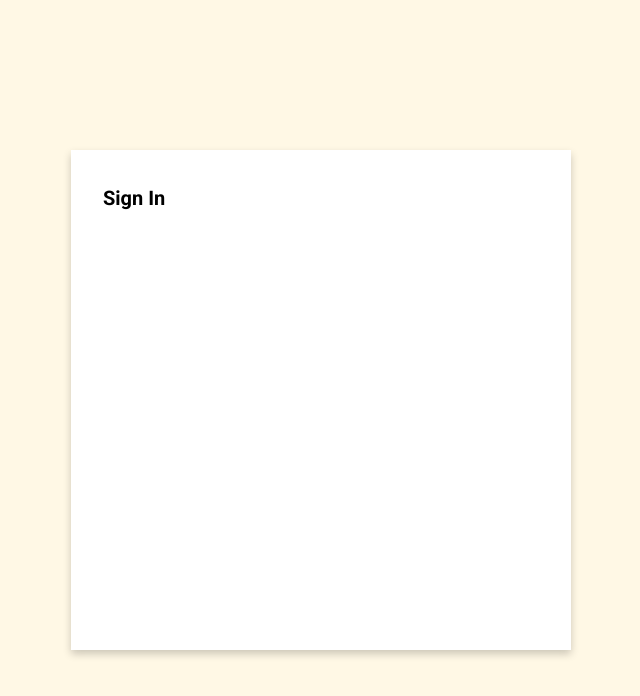
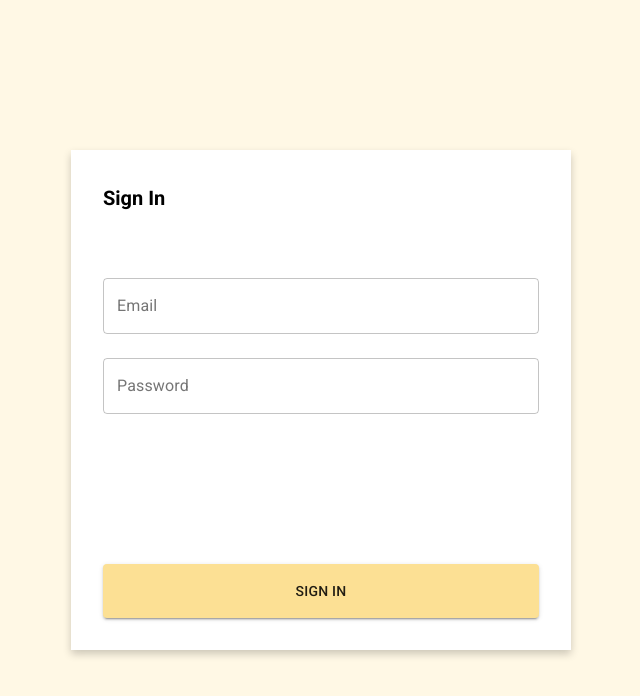
Before and after one commit to mrdzoviii/coding-exercise, a React (Create React App) app: page /login in a window 1280 px wide. Shown: the top 696 px of the page, without its empty margins (319-959 px from the left). Built offline with nearby package versions, Linux system fonts and the light colour scheme.

Commit message:
feat: added dummy login form

```diff
--- a/package.json
+++ b/package.json
@@ -3,9 +3,12 @@
   "version": "0.1.0",
   "private": true,
   "dependencies": {
+    "@material-ui/core": "^4.12.4",
+    "@rebass/forms": "^4.0.6",
     "@reduxjs/toolkit": "^1.8.1",
     "react": "^18.0.0",
     "react-dom": "^18.0.0",
+    "react-hook-form": "^7.30.0",
     "react-redux": "^8.0.1",
     "react-router": "^6.3.0",
     "react-router-dom": "^6.3.0",
--- a/src/auth/pages/SignInPage.tsx
+++ b/src/auth/pages/SignInPage.tsx
@@ -1,23 +1,59 @@
-import { FlexCenter, HeadingPrimary } from 'styled';
+import { FlexCenter, HeadingPrimary, Input, PrimaryButton } from 'styled';
 import styled from 'styled-components';
-import { Card } from 'rebass/styled-components';
+import { Card, Flex } from 'rebass/styled-components';
+import { useForm, Controller } from 'react-hook-form';
 
 const LoginContainer = styled(FlexCenter)`
   background-color: ${(props) => props.theme.colors.primaryLight};
 `;
 
 const LoginCard = styled(Card)`
+  display: flex;
+  flex-direction: column;
   min-width: 50rem;
   height: 50rem;
   background-color: ${(props) => props.theme.colors.secondary};
   box-shadow: ${(props) => props.theme.boxShadow};
 `;
 
+const LoginForm = styled(Flex)`
+  padding: 3.2rem;
+  flex-direction: column;
+  gap: 2.4rem;
+  flex: 1;
+`;
+
+interface IFormInput {
+  email: string;
+  password: string;
+}
+
 export const SignInPage = () => {
+  const { control, handleSubmit } = useForm<IFormInput>();
+
+  const onSubmit = (data: IFormInput) => {
+    console.log(JSON.stringify(data));
+  };
+
   return (
     <LoginContainer>
       <LoginCard>
         <HeadingPrimary>Sign In</HeadingPrimary>
+        <LoginForm as="form" onSubmit={handleSubmit(onSubmit)}>
+          <Controller
+            render={({ field }) => <Input {...field} label="Email" />}
+            name="email"
+            control={control}
+            defaultValue=""
+          />
+          <Controller
+            render={({ field }) => <Input {...field} label="Password" type="password" />}
+            name="password"
+            control={control}
+            defaultValue=""
+          />
+          <PrimaryButton type="submit">Sign in</PrimaryButton>
+        </LoginForm>
       </LoginCard>
     </LoginContainer>
   );
--- /dev/null
+++ b/src/styled/buttons/index.ts
@@ -0,0 +1,15 @@
+import { Button } from '@material-ui/core';
+import styled from 'styled-components';
+
+export const PrimaryButton = styled(Button).attrs(() => ({ variant: 'contained' }))`
+  &.MuiButton-contained,
+  &.MuiButton-contained:hover {
+    background-color: ${(props) => props.theme.colors.primary};
+    margin-top: auto;
+    height: 5.4rem;
+    .MuiButton-label {
+      font-size: ${(props) => props.theme.fontSize};
+    }
+  }
+}
+`;
--- a/src/styled/index.ts
+++ b/src/styled/index.ts
@@ -2,3 +2,5 @@ export * from './base';
 export * from './theme/theme';
 export * from './typography';
 export * from './layout';
+export * from './inputs';
+export * from './buttons';
--- /dev/null
+++ b/src/styled/inputs/index.ts
@@ -0,0 +1,11 @@
+import TextField from '@material-ui/core/TextField';
+import styled from 'styled-components';
+
+export const Input = styled(TextField).attrs(() => ({ autoComplete: 'off', variant: 'outlined' }))`
+  &.MuiTextField-root {
+    .MuiFormLabel-root,
+    .MuiInputBase-root {
+      font-size: ${(props) => props.theme.fontSizeMedium};
+    }
+  }
+`;
```
Also changed, not shown: .eslintrc.json, 1 other file (tests, documents, lock files or other folders).
